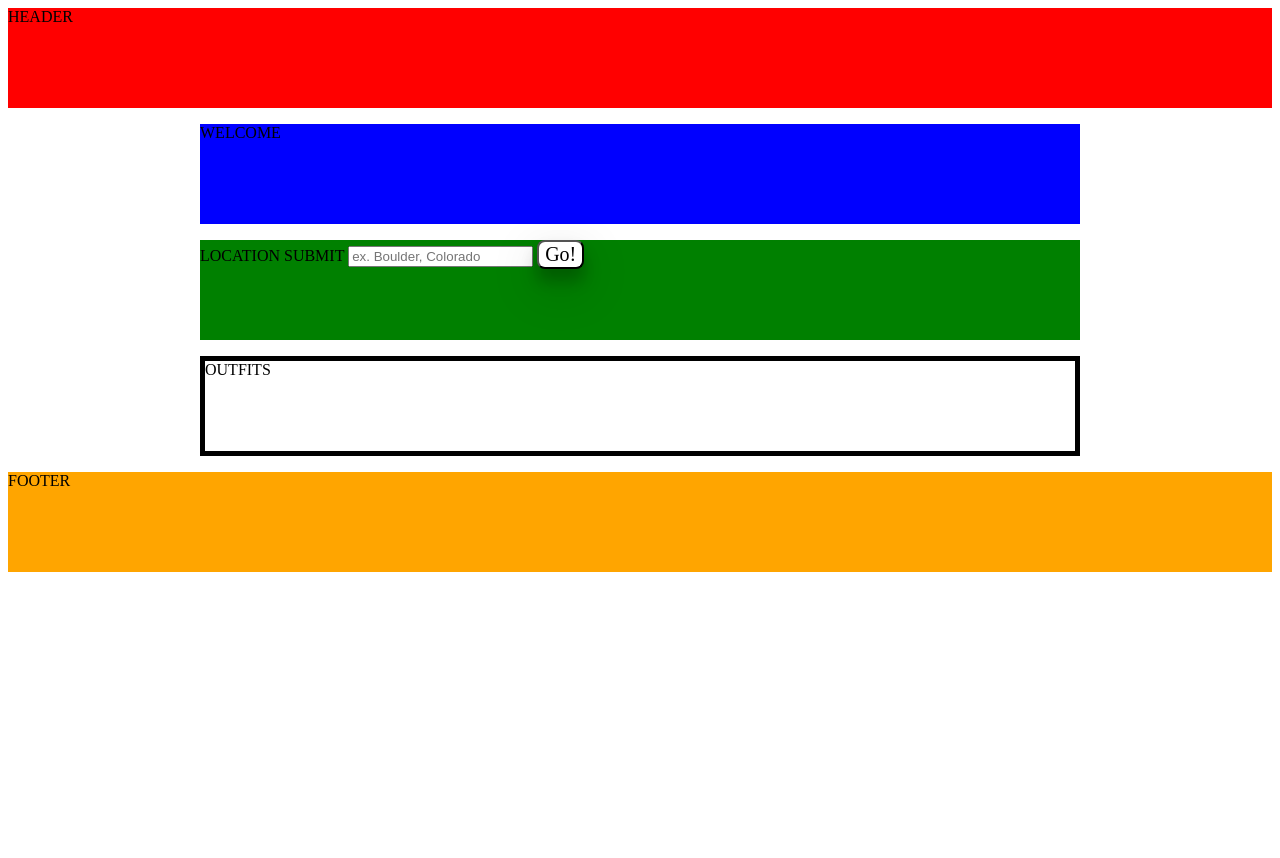
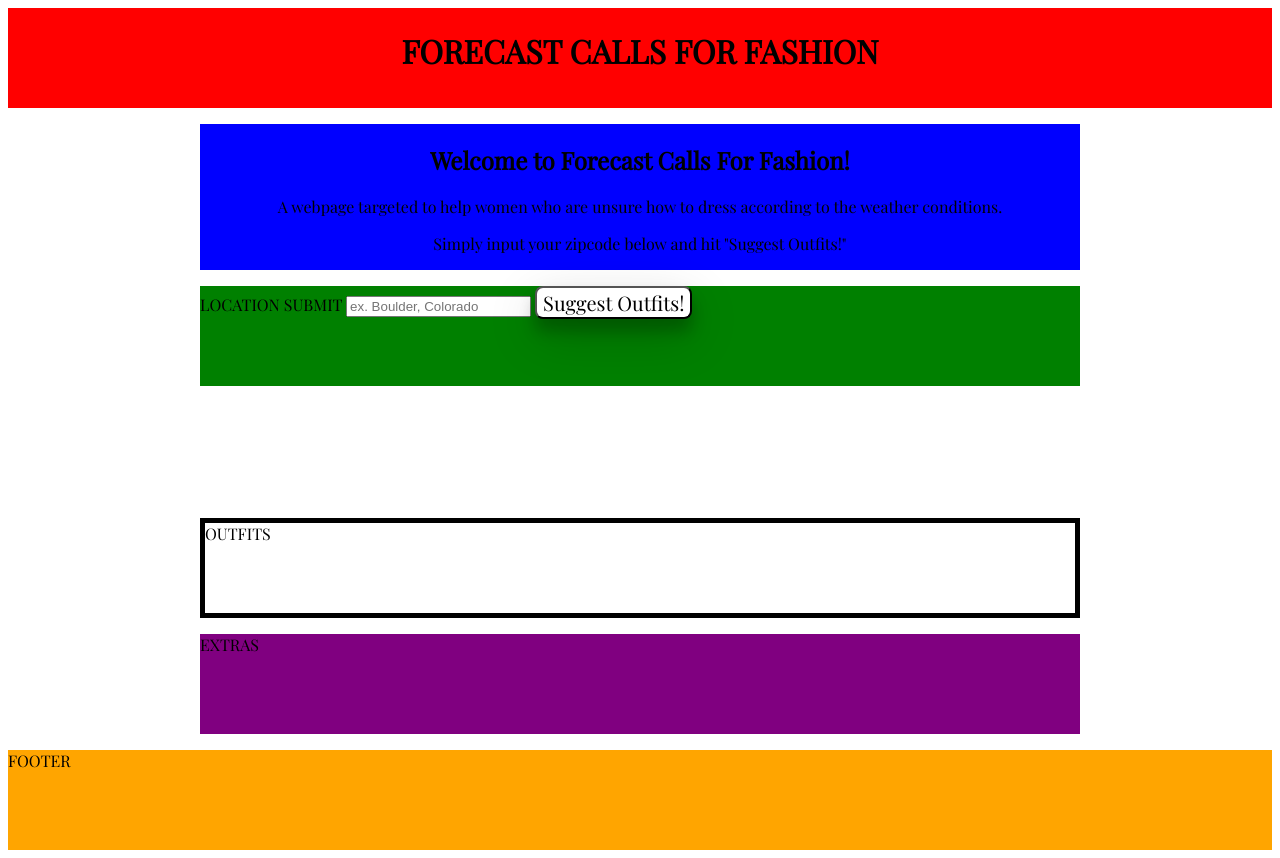
Before and after one commit to oaburgener/q1-project, a plain HTML site: page index.html in a window 1280 px wide. Before the commit the page ends 800 px from the top, so only its background shows below. Drawn offline with nearby package versions, Linux system fonts and the light colour scheme.

Commit message:
solid html not a lot of additions needed

```diff
--- a/index.html
+++ b/index.html
@@ -12,6 +12,8 @@
   +    crossorigin="anonymous"></script>
     <!-- link to css -->
       <link rel="stylesheet" href="main.css">
+    <!-- link to font -->
+      <link href="https://fonts.googleapis.com/css?family=Playfair+Display" rel="stylesheet">
 
   </head>
 
@@ -20,9 +22,13 @@
     <div class="grid">
 
       <header class="head">
-        HEADER</br></header>
+        <h1>FORECAST CALLS FOR FASHION</h1></header>
 
-      <div class="welcome_box">WELCOME</div>
+      <div class="welcome_box">
+        <h2>Welcome to Forecast Calls For Fashion!</br></h2>
+        <p>A webpage targeted to help women who are unsure how to dress according to the weather conditions.</br></p>
+        <p>Simply input your zipcode below and hit "Suggest Outfits!"</p>
+      </div>
       <div class="location">
         <form class="submit-location">
               LOCATION SUBMIT
@@ -32,13 +38,20 @@
             <input id="location-search" type="text" placeholder="ex. Boulder, Colorado"/>
 
             <!-- button to search -->
-            <button class="button" type="submit" name="button-submit">Go!</button>
+            <button class="button" type="submit" name="button-submit">Suggest Outfits!</button>
+
         </form>
+        <div class="locationText"></div>
       </div>
 
+        <div class="outfits-text"></div>
+        <div class="outfits">OUTFITS</br></div>
 
-      <div class="outfits">OUTFITS</br>
+      <div class="ex">
+        <div class="extras-text">EXTRAS</div>
+        <div class="extras"></div>
       </div>
+
 
       <footer class="foot">FOOTER</br>
         </footer>
```
